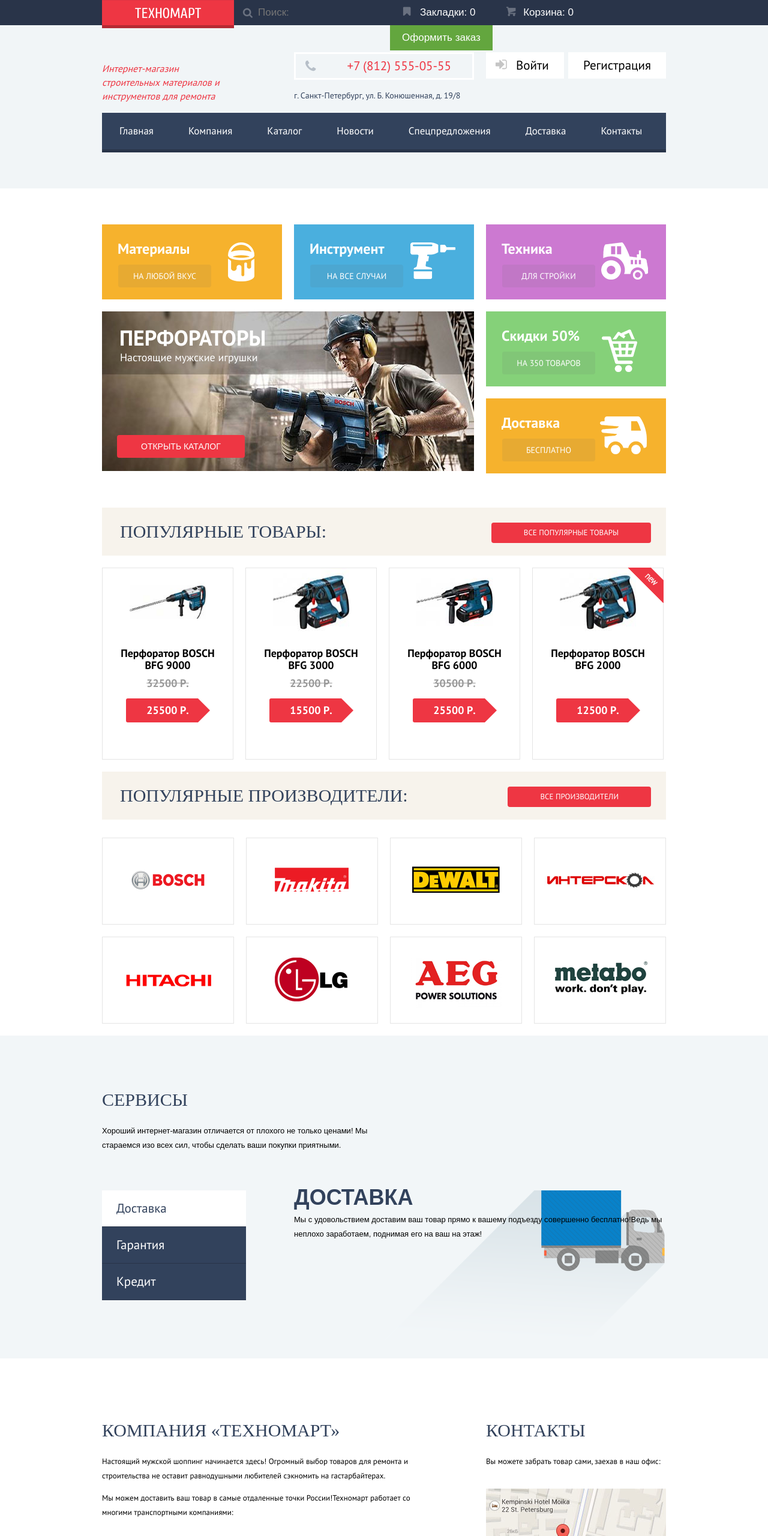
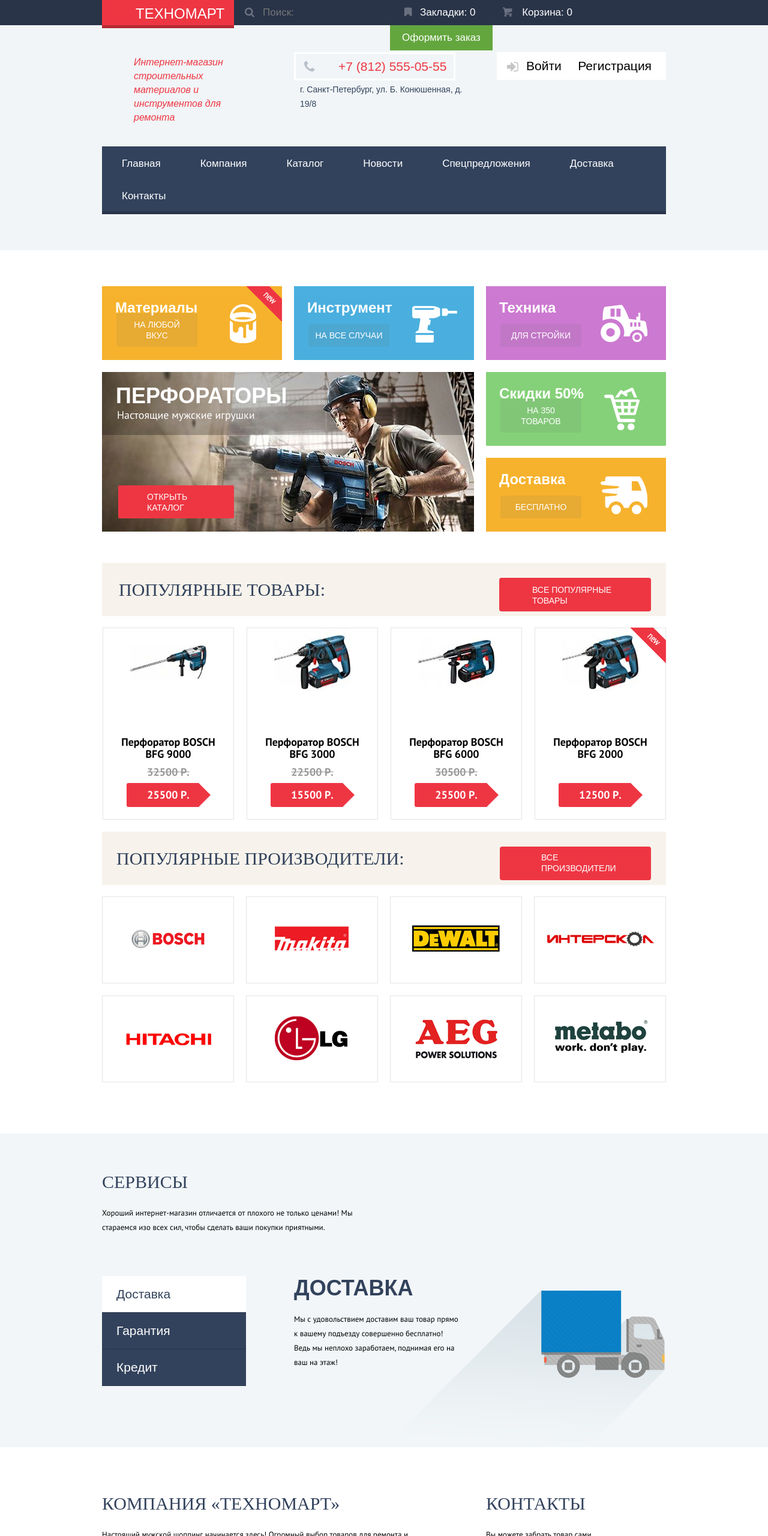
Before and after one commit to Nellchik/261201-technomart, a plain HTML site: page index.html in a window 1280 px wide. Shown: the top 2560 px of the page at 60% size. Drawn offline with Linux system fonts and the light colour scheme; a web font is replaced by a local one.

Commit message:
страница каталого недоделана(((

```diff
--- a/css/style.css
+++ b/css/style.css
@@ -38,6 +38,7 @@ h2 {
 }
 
 .bottom-header {
+  font-family:"Cuprum", sans-serif;
   background-color: #f1f5f7;
   padding-top: 45px;
   padding-bottom: 60px;
@@ -53,7 +54,36 @@ h2 {
 
 .header-logo {
   float: left;
+  background-color: #ee3643;
   width: 220px;
+  min-height: 34px;
+  border-bottom: 5px solid #b52933;
+}
+
+.header-logo a {
+  display: inline-block;
+  padding-top: 11px;
+  padding-bottom: 7px;
+  padding-left: 56px;
+  font-family:"Cuprum", sans-serif;
+  font-size: 24px;
+  line-height: 24px;
+  text-decoration: none;
+  text-transform: uppercase;
+  text-align: center;
+  vertical-align: middle;
+  color: #ffffff;
+  font-weight: lighter;
+}
+
+.header-logo:hover {
+  background-color: #ca2c37;
+  border-bottom: 5px solid #9a212a;
+}
+
+.header-logo:active {
+  background-color: #ba2732;
+  border-bottom: 5px solid #8e1e26;
 }
 
 .search {
@@ -74,27 +104,27 @@ h2 {
   font-size: 17px;
   color: #ffffff;
   height: 42px;
-  width: 269px;
+  width: 260px;
 
-  padding-left: 40px;
+  padding-left: 48px;
   border: none;
   background-color: #293449;
 }
 
-.search::before {
+.search label::before {
   content: "";
   position: absolute;
-  top: 13px;
-  left: 14px;
+  top: 12px;
+  left: 17px;
 
   width: 17px;
   height: 17px;
-  background: url("../img/icon-search.png") no-repeat 0 0;
+  background: transparent url("../img/icon-search.png") no-repeat;
   opacity: 0.3;
 }
 
-.search:hover::before {
-  opacity: 1.0;
+.search:hover label::before {
+  opacity: 1;
 }
 
 .search input:hover {
@@ -102,15 +132,14 @@ h2 {
 }
 
 .search input:focus {
-
   background-color: #ffffff;
-
+  color: #000000;
   font-family:"Cuprum", sans-serif;
   font-size: 17px;
-  border: none;
+  outline: none;
 }
 
-.search:focus::before {
+.search input:focus + label::before {
   content: "";
   position: absolute;
   top: 13px;
@@ -130,8 +159,11 @@ h2 {
 
 .order a {
   display: inline-block;
+  font-family:"Cuprum", sans-serif;
+  font-size: 17px;
+  line-height: 18px;
   margin-right: -5px;
-  padding: 12px;
+
   color: #ffffff;
   text-decoration: none;
   vertical-align: top;
@@ -140,7 +172,9 @@ h2 {
 .order .mark-link {
   position: relative;
   padding-left: 50px;
-  padding-right: 30px;
+  padding-right: 36px;
+  padding-top: 12px;
+  padding-bottom: 12px;
 }
 
 .mark-link:hover {
@@ -154,8 +188,8 @@ h2 {
 .order .mark-link::before {
   content: "";
   position: absolute;
-  top: 11px;
-  left: 21px;
+  top: 12px;
+  left: 23px;
 
   width: 15px;
   height: 17px;
@@ -175,16 +209,21 @@ h2 {
 
 .order .cart-link {
   position: relative;
-  padding-left: 50px;
-  padding-right: 30px;
+  padding-left: 42px;
+  padding-right: 38px;
+  padding-top: 12px;
+  padding-bottom: 12px;
+}
+
+.order .cart-link a {
 
 }
 
 .order .cart-link::before {
   content: "";
   position: absolute;
-  top: 11px;
-  left: 21px;
+  top: 12px;
+  left: 9px;
 
   width: 20px;
   height: 18px;
@@ -228,11 +267,16 @@ h2 {
 .column {
   float: left;
   width: 300px;
+  font-family:"Cuprum", sans-serif;
   margin-right: 20px;
 }
 
 .info p {
-  padding-right: 100px;
+  margin: 0;
+  width: 192px;
+  padding-top: 5px;
+  padding-left: 53px;
+  padding-right: 0px;
   font-size: 16px;
   line-height: 23px;
   font-style: italic;
@@ -242,19 +286,21 @@ h2 {
 
 .phone {
   position: relative;
-  padding: 11px 35px;
+  width: 192px;
+  padding-top: 12px;
+  padding-bottom: 11px;
+  padding-left: 71px;
   border: 3px solid #ffffff;
   font-size: 21px;
   line-height: 18px;
-  text-align: right;
   color: #ee3643;
 }
 
 .phone::before {
   content: "";
   position: absolute;
-  top: 10px;
-  left: 15px;
+  top: 11px;
+  left: 13px;
 
   width: 19px;
   height: 19px;
@@ -264,6 +310,8 @@ h2 {
 }
 
 .contacts p {
+  margin: 0;
+  padding: 3px 10px;
   font-size: 14px;
   line-height: 24px;
   color: #32425c;
@@ -286,15 +334,16 @@ h2 {
 .login {
   position: relative;
   margin-right: 10px;
-  padding: 13px 25px;
-  padding-left: 50px;
+  margin-left: 18px;
+  padding: 14px 24px;
+  padding-left: 49px;
 }
 
 .login::before {
   content: "";
   position: absolute;
-  top: 12px;
-  left: 15px;
+  top: 16px;
+  left: 16px;
 
   width: 20px;
   height: 17px;
@@ -314,7 +363,7 @@ h2 {
 }
 
 .join {
-  padding: 13px 25px;
+  padding: 14px 24px;
   position: absolute;
   right: 0;
 }
@@ -334,11 +383,22 @@ h2 {
 
 .user-block-name li {
   display: inline-block;
-  padding-right: 20px;
+  padding-right: 11px;
+  padding-left: 18px;
+  padding-top: 4px;
+}
+
+.user-block-list {
+  margin: 0;
+  padding: 0;
 }
 
 .user-block-list a {
+  font-family:"Cuprum", sans-serif;
+  font-size: 16px;
+  line-height: 18px;
   color: #32425c;
+
 }
 .user-block-list a:hover {
   color: #ee3643;
@@ -403,16 +463,13 @@ h2 {
   text-decoration: none;
 }
 
-.main-navigation {
-
-}
 
 .main-navigation ul {
   margin: 0;
   padding: 0;
   list-style-type: none;
   font-size: 0;
-
+  margin-top: 37px;
   background-color: #32425c;
   border-bottom: 5px solid #293449;
 }
@@ -420,6 +477,7 @@ h2 {
 .main-navigation li {
   float: left;
 
+  font-family:"Cuprum", sans-serif;
   font-size: 17px;
   line-height: 17px;
   vertical-align: top;
@@ -427,10 +485,12 @@ h2 {
 
 .main-navigation a {
   display: block;
-  padding: 22px 29px;
+  padding: 20px 33px 17px 33px;
   color: #ffffff;
   text-decoration: none;
 }
+
+
 
 .main-navigation a:hover {
   background: #293449;
@@ -442,14 +502,27 @@ h2 {
 
 .promo-block {
   margin-top: 40px;
-  margin-bottom: 53px;
+  margin-bottom: 44px;
 }
 
 .promo-item {
   position: relative;
   width: 300px;
   margin-top: 20px;
-  min-height: 125px;
+  min-height: 123px;
+}
+
+.promo-item .flag {
+  position: absolute;
+  top: 0px;
+  right: 0px;
+  width: 60px;
+  height: 59px;
+  z-index: 20;
+}
+
+.promo-item .flag-new {
+  background: url("../img/sprite.png") no-repeat -454px -5px;
 }
 
 .promo-top .promo-item {
@@ -459,27 +532,27 @@ h2 {
 
 .promo-item-1 {
   background: #f6b22d url("../img/pic-materials.png") no-repeat;
-  background-position: 210px 30px;
+  background-position: 213px 30px;
 }
 
 .promo-item-2 {
   background: #4aafde url("../img/pic-instrument.png") no-repeat;
-  background-position: 194px 30px;
+  background-position: 197px 33px;
 }
 
 .promo-item-3 {
   background: #cc79d1 url("../img/pic-technics.png") no-repeat;
-  background-position: 192px 30px;
+  background-position: 191px 31px;
 }
 
 .promo-item-4 {
   background: #85d179 url("../img/pic-sale.png") no-repeat;
-  background-position: 193px 30px;
+  background-position: 197px 26px;
 }
 
 .promo-item-5 {
   background: #f6b22d url("../img/pic-delivery.png") no-repeat;
-  background-position: 190px 30px;
+  background-position: 191px 31px;
 }
 
 .promo-top .promo-item-3 {
@@ -488,25 +561,27 @@ h2 {
 
 .promo-item b {
   position: absolute;
-  top: 26px;
-  left: 26px;
-
+  top: 21px;
+  left: 22px;
+  font-family:"Cuprum", sans-serif;
   font-size: 24px;
   line-height: 30px;
+  font-weight: bold;
   color: #ffffff;
 }
 
 .promo-item .promo-btn {
   position: absolute;
-  bottom: 20px;
-  left: 27px;
+  bottom: 22px;
+  left: 24px;
 
   display: inline-block;
-  width: 135px;
+  width: 115px;
   padding: 10px 10px;
   background: rgba(100,100,100,.10);
   border-radius: 4px;
   text-decoration: none;
+  font-family:"Cuprum", sans-serif;
   font-size: 14px;
   line-height: 18px;
   color: #ffffff;
@@ -535,16 +610,17 @@ h2 {
   content: "";
   position: absolute;
 
-  top: 29px;
-  left: 29px;
+  top: 25px;
+  left: 23px;
  }
 
 .slide-1 p {
   content: "";
   position: absolute;
 
-  top: 47px;
-  left: 30px;
+
+  top: 42px;
+  left: 25px;
 }
 
 .slide-1 .btn,
@@ -552,8 +628,10 @@ h2 {
   content: "";
   position: absolute;
 
+  width: 100px;
+  border-radius: 2px;
   bottom: 30px;
-  left: 25px;
+  left: 27px;
  }
 
 .slide-1 .btn:hover {
@@ -565,16 +643,26 @@ h2 {
 }
 
 .slide b {
+  font-family:"Cuprum", sans-serif;
   color: #ffffff;
   font-size: 36px;
   line-height: 30px;
+  font-weight: bold;
   text-transform: uppercase;
 }
 
 .slide p {
+  font-family: "PT Sans", sans-serif;
   color: #ffffff;
   font-size: 18px;
   line-height: 24px;
+}
+
+.slide a {
+  padding-top: 10px;
+  padding-bottom: 9px;
+  padding-left: 48px;
+  padding-right: 45px;
 }
 
 .promo-bottom-right {
@@ -587,27 +675,47 @@ h2 {
 
 .pop-content {
   float: left;
-  padding-left: 30px;
+  padding-left: 28px;
+  padding-top: 5px;
+}
+
+.popular-brands .pop-content {
+  padding-left: 24px;
+  padding-top: 5px;
 }
 
 .pop-btn {
   float: right;
-  padding: 5px;
-  padding-left: 54px;
-  padding-right: 54px;
+  width: 148px;
+  min-height: 18px;
+  padding-top: 11px;
+  padding-bottom: 9px;
+  padding-left: 55px;
+  padding-right: 50px;
   margin-top: 25px;
   margin-right: 25px;
   background-color: #ee3643;
+
+  font-family:"Cuprum", sans-serif;
+  font-size: 14px;
+  line-height: 18px;
   border-radius: 4px;
   text-decoration: none;
   text-transform: uppercase;
   color: white;
 }
 
+.popular-brands .pop-btn {
+  padding: 9px 35px 11px 69px;
+
+}
+
 .pop {
+  min-height: 89px;
   background-color: #f7f3ec;
-  margin-bottom: 20px;
+  margin-bottom: 19px;
 }
+
 
 .popular-items {
   margin-top: 10px;
@@ -619,7 +727,7 @@ h2 {
   float: left;
   width: 217px;
   min-height: 318px;
-  margin-left: 20px;
+  margin-left: 21px;
   margin-bottom: 20px;
 
   border: 1px solid #e5e5e5;
@@ -692,7 +800,7 @@ h2 {
     color: white;
     font-size:14px;
     font-weight:normal;
-    font-family:"Cuprum", sans-serif;
+    font-family: "Cuprum", sans-serif;
     line-height:18px;
     text-decoration:none;
     text-transform:uppercase;
@@ -745,7 +853,7 @@ h2 {
 .catalog-item .title {
   min-height: 40px;
   padding: 0 25px;
-  margin-top: 15px;
+  margin-top: 63px;
   margin-bottom: 10px;
 
 }
@@ -753,15 +861,15 @@ h2 {
 .catalog-item .discount {
   min-height: 20px;
   margin-top: 10px;
-  margin-bottom: 15px;
+  margin-bottom: 7px;
   color: #999999;
 }
 
 .catalog-item .price {
   position: relative;
   width: 80px;
-  margin: 10px auto;
-  margin-bottom: 20px;
+  margin: 8px auto;
+  margin-bottom: 10px;
   padding: 10px 30px;
   color: white;
   background: #ee3643;
@@ -780,7 +888,7 @@ h2 {
 
 }
 
-.brands-photo {
+ {
   margin-top: 10px;
   margin-bottom: 10px;
 }
@@ -790,8 +898,7 @@ h2 {
   width: 220px;
   height: 145px;
   margin-right: 20px;
-  margin-top: 10px;
-  margin-bottom: 10px;
+  margin-bottom: 20px;
 }
 
 .brands-photo a:hover {
@@ -813,7 +920,8 @@ h2 {
 
 .services {
   background: #f2f6f8;
-  padding-top: 68px;
+  margin-top: 65px;
+  padding-top: 41px;
 
 }
 
@@ -825,7 +933,7 @@ h3 {
   margin: 0;
   font-family: "Cuprum", sans-serif;
   font-size: 36px;
-  line-height: 24px;
+  line-height: 39px;
   text-transform: uppercase;
   color: #32425c;
 }
@@ -852,8 +960,10 @@ h3 {
   display: block;
   border-bottom: 1px solid #293449;
   background-color: #32425c;
-  padding: 15px;
+  padding-top: 15px;
+  padding-bottom: 15px;
   padding-left: 24px;
+  font-family: "Cuprum", sans-serif;
   font-size: 21px;
   line-height: 30px;
   color: #ffffff;
@@ -870,18 +980,28 @@ h3 {
   background: #ffffff;
 }
 
-.services-top p,
+.services-top p {
+  margin: 0;
+  padding-bottom: 69px;
+  font-family: "PT Sans", sans-serif;
+  font-size: 13px;
+  line-height: 24px;
+  color: #000000;
+
+}
+
 .services-bottom-slide p {
-  font-family: "Cuprum", sans-serif;
+  width: 275px;
+  margin-top: 21px;
+  font-family: "PT Sans", sans-serif;
   font-size: 13px;
   line-height: 24px;
   color: #000000;
   padding-bottom: 50px;
 }
-
 .slide1 {
-  background: url("../img/service-car.png") no-repeat 150px -11px;
-  height: 280px;
+  background: url("../img/service-car.png") no-repeat 150px 24px;
+  height: 285px;
 
 }
 
@@ -899,24 +1019,53 @@ display: none;
 }
 
 .information {
-  margin-bottom: 80px;
-  margin-top: 80px;
+  margin-bottom: 92px;
+  margin-top: 54px;
+  font-family: "PT Sans", sans-serif;
 }
 
 .information-left {
+
   float: left;
   width: 540px;
 }
 
+.information-left p {
+  margin: 0;
+  padding-bottom: 23px;
+}
+
 .information-left ul {
+  margin: 0;
+  padding: 0;
+  font-family: "PT Sans", sans-serif;
   font-size: 18px;
   line-height: 20px;
-  list-style-image: url("../img/icon-marker.png");
+  margin-bottom: 24px;
+}
+
+.information-left li {
+  position: relative;
+  padding-left: 36px;
+  padding-bottom: 20px;
+  list-style-type: none;
 
 }
 
-.information-left li {
-  padding: 10px;
+.information-left li::before {
+  content: "";
+  position: absolute;
+  top: 10px;
+  left: 0px;
+
+  width: 25px;
+  height: 2px;
+  background: url("../img/icon-marker.png") no-repeat;
+}
+
+.information-left .btn {
+  padding-left: 41px;
+  padding-top: 12px;
 }
 
 .btn {
@@ -927,7 +1076,7 @@ display: none;
   text-transform: uppercase;
   text-decoration: none;
   background: #ee3643;
-  border-radius: 4px;
+  border-radius: 3px;
   font-family: "Cuprum", sans-serif;
 }
 
@@ -936,8 +1085,18 @@ display: none;
   width: 300px;
 }
 
+.information-right p {
+  width: 200px;
+}
+
+.information-right .btn {
+  padding-top: 12px;
+  padding-left: 64px;
+  padding-right: 59px;
+}
+
 .map-small img {
-  margin-top: 20px;
+  margin-top: 19px;
   margin-bottom: 40px;
 }
 
@@ -949,9 +1108,16 @@ display: none;
   display: none;
 }
 
+.main-footer {
+  font-family: "Cuprum", sans-serif;
+}
+
 .footer-top {
+  padding-bottom: 28px;
+  font-family: "Cuprum", sans-serif;
   font-size: 18px;
   line-height: 24px;
+  font-weight: lighter;
   background-color: #32425c;
 }
 
@@ -971,10 +1137,32 @@ display: none;
   list-style-type: none;
 }
 
+.footer-top-navigation li:nth-child(1) {
+  padding-left: 12px;
+}
+
+.footer-top-navigation li:nth-child(2) {
+  padding-left: 10px;
+}
+
+.footer-top-navigation li:nth-child(3) {
+  padding-left: 8px;
+}
+
+.footer-top-navigation li:nth-child(4) {
+  padding-left: 11px;
+}
+
+.footer-top-navigation li:nth-child(5) {
+  padding-left: 7px;
+}
+
+
 .footer-top-navigation a {
   display: block;
   padding-right: 50px;
-  color: white;
+  padding-top: 20px;
+  color: #ffffff;
   text-decoration: none;
 }
 
@@ -986,7 +1174,8 @@ display: none;
 }
 
 .footer-logo p {
-  color: white;
+  color: #ffffff;
+  padding: 3px;
 }
 
 .footer-bottom-navigation li {
@@ -994,8 +1183,27 @@ display: none;
   list-style-type: none;
 }
 
+.footer-bottom-navigation li:nth-child(1) {
+  padding-left: 36px;
+}
+
+.footer-bottom-navigation li:nth-child(2) {
+  padding-left: 10px;
+}
+
+.footer-bottom-navigation li:nth-child(3) {
+  padding-left: 10px;
+}
+
+.footer-bottom-navigation li:nth-child(4),
+.footer-bottom-navigation li:nth-child(5) {
+  padding-left: 8px;
+}
+
+
 .footer-bottom-navigation a {
   display: block;
+  padding-top: 16px;
   padding-right: 50px;
   color: #ffd180;
   text-decoration: none;
@@ -1013,6 +1221,9 @@ a.last {
 }
 
 .footer-bottom {
+  padding-top: 37px;
+  padding-bottom: 22px;
+  font-family: "Cuprum", sans-serif;
   font-size: 16px;
   line-height: 18px;
   background-color: #293449;
@@ -1021,7 +1232,7 @@ a.last {
 
 .footer-bottom-left {
   float: left;
-  width: 300px;
+  width: 250px;
   margin-right: 60px;
 }
 
@@ -1033,14 +1244,28 @@ a.last {
 .footer-social {
   float: left;
   width: 160px;
-  outline: 2px solid aqua;
+ padding-top: 7px;
+  padding-left: 9px;
+}
+
+.footer-social a {
+  background: #212a3a;
+  border-radius: 50%;
+  border: 12px solid #212a3a;
+}
+
+.footer-social a:hover {
+  background: #ee3643;
+  border-radius: 50%;
+  border: 12px solid #ee3643;
 }
 
 .footer-connect {
   float: left;
   width: 140px;
+  padding-left: 93px;
   min-height: 50px;
-  margin-right: 50px;
+  margin-right: 35px;
 }
 
 .footer-connect a,
@@ -1061,7 +1286,8 @@ a.last {
 
 .footer-copyright {
   float: left;
-  width: 138px;
+  width: 111px;
+  padding-left: 12px;
   min-height: 50px;
 }
 
@@ -1149,4 +1375,4 @@ a.last {
   padding-bottom: 77px;
 }
 
-font-family:"Cuprum", sans-serif;
+font-family: "Cuprum", sans-serif;
--- a/index.html
+++ b/index.html
@@ -14,9 +14,10 @@
   <header class="main-header">
     <div class="top-header">
       <div class="container clearfix">
-        <a class="header-logo"> <img src="img/logo.png" width="220" height="47" alt="Техномарт-логотип"> </a>
+        <div class="header-logo"><a>Техномарт</a></div>
         <div class="search">
-          <input type="search" name="search" placeholder="Поиск:">
+          <input type="search" name="search" placeholder="Поиск:" id="search-field">
+          <label for="search-field"></label>
         </div>
         <div class="order">
           <a class="mark-link" href="#">Закладки: 0</a>
@@ -56,10 +57,12 @@
     <div class="promo-block container clearfix">
       <div class="promo-top clearfix">
         <div class="promo-item promo-item-1">
+         <div class="flag flag-new"></div>
           <b>Материалы</b>
           <a class="promo-btn" href="#">на любой вкус</a>
         </div>
-        <div class="promo-item promo-item-2"> <b>Инструмент</b> <a class="promo-btn" href="#">на все случаи</a> </div>
+        <div class="promo-item promo-item-2">
+        <b>Инструмент</b> <a class="promo-btn" href="#">на все случаи</a> </div>
         <div class="promo-item promo-item-3"> <b>Техника</b> <a class="promo-btn" href="#">для стройки</a> </div>
       </div>
       <div class="promo-bottom clearfix">
@@ -140,7 +143,9 @@
     <div class="popular-brands container">
       <div class="pop clearfix">
         <div class="pop-content">
-          <h2>Популярные Производители:</h2></div> <a class="pop-btn" href="#">все производители</a> </div>
+          <h2>Популярные Производители:</h2></div>
+          <a class="pop-btn" href="#">все производители</a>
+          </div>
       <div class="brands-photo clearfix">
         <a href="#"> <img src="img/brand-bosh.png" width="220" height="145" alt="bosch"> </a>
         <a href="#"> <img src="img/brand-makita.png" width="220" height="145" alt="Makita"> </a>
@@ -189,12 +194,14 @@
       <div class="information-left">
         <h2>Компания «Техномарт»</h2>
         <p>Настоящий мужской шоппинг начинается здесь! Огромный выбор товаров для ремонта и строительства не оставит равнодушными любителей сэкномить на гастарбайтерах.</p>
-        <p>Мы можем доставить ваш товар в самые отдаленные точки России!Техномарт работает со многими транспортными компаниями:</p>
+        <p>Мы можем доставить ваш товар в самые отдаленные точки России!<br>Техномарт работает со многими транспортными компаниями:</p>
         <ul>
           <li>Деловые линии</li>
           <li>Автотрейдинг</li>
           <li>ЖелДорЭкспедиция</li>
-        </ul> <a class="btn" href="#">Подробнее о компании</a> </div>
+        </ul>
+        <a class="btn" href="#">Подробнее о компании</a>
+        </div>
       <div class="information-right">
         <h2>контакты</h2>
         <p>Вы можете забрать товар сами, заехав в наш офис:</p>
@@ -221,7 +228,7 @@
     <div class="footer-top">
       <div class="container clearfix">
         <div class="footer-logo">
-          <a> <img src="img/logo.png" width="220" height="47" alt="Техномарт-логотип"> </a>
+          <a> <img src="img/footer-logo.png" width="220" height="68" alt="Техномарт-логотип"> </a>
           <p>г. Санкт-Петербург, ул. Б. Конюшенная, д. 19/8 +7 (812) 555-05-55</p>
         </div>
         <div class="footer-top-right">
@@ -248,14 +255,14 @@
         </div>
         <div class="footer-bottom-right clearfix">
         <section class="footer-social">
-          <a class="social-btn social-btn-vk" href="#"> <img src="img/icon-social-vk-shape.png"> </a>
-          <a class="social-btn social-btn-fb" href="#"> <img src="img/icon-social-fb-shape.png"> </a>
-          <a class="social-btn social-btn-inst" href="#"> <img src="img/icon-social-inst-shape.png"> </a>
+          <a class="social-btn social-btn-vk" href="#"><img src="img/icon-social-vk.png" width="20" height="12" alt="vk"></a>
+          <a class="social-btn social-btn-fb round" href="#"> <img src="img/icon-social-fb.png" width="10" height="18" alt="fb"> </a>
+          <a class="social-btn social-btn-inst" href="#"> <img src="img/icon-social-inst.png" width="17" height="17" alt="inst"> </a>
         </section>
         <section class="footer-connect">
           Обратная связь: <a href="mailto:mail@htmlacademy.ru">mail@htmlacademy.ru</a> </section>
         <section class="footer-copyright">
-          Разработано- <a href="#">HTML Academy</a> </section>
+          Разработано-<a href="#">htmlacademy.ru</a> </section>
           </div>
       </div>
     </div>
```
Also changed, not shown: catalog.html (+13 -7 lines), img/footer-logo.png (added), img/logo2.png (added).
